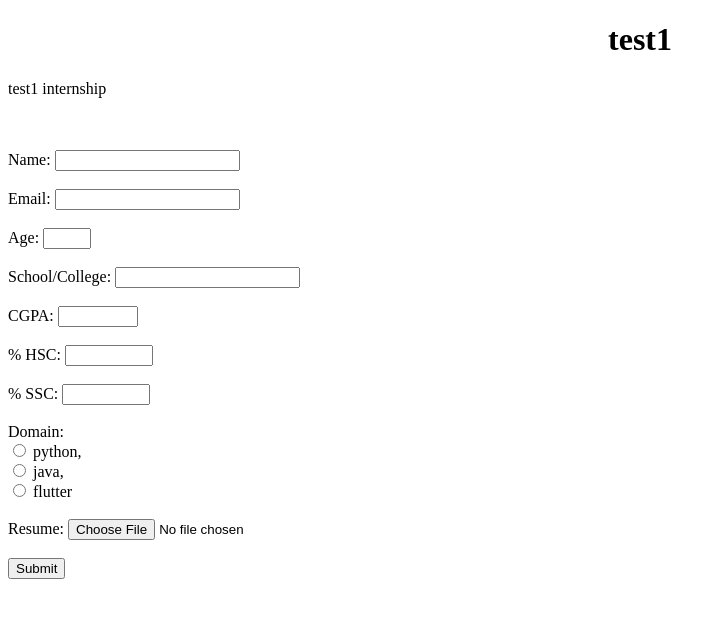
After one commit to vrajbhatt27/TraineeManagementSystem, a Django app: page /tms/forms/220220131170029852983/ in a window 1280 px wide. The commit adds this page. Shown: the top 618 px of the page, without its empty margins (0-726 px from the left). Run offline with Django 4.2, Linux system fonts and the light colour scheme; data comes from the database, SQL or seed files in the repository; both versions use the stored data as it was after the commit.

Commit message:
Dynamic Form generation is done. Form submit left

```diff
--- a/mainApp/code/newForm.py
+++ b/mainApp/code/newForm.py
@@ -2,7 +2,7 @@ from datetime import datetime
 
 from ..models import Form
 
-def setNewForm(user, description, domains):
+def setBaseForm(user, description, domains):
     res = False
     userId = user.id
     fid = None
--- /dev/null
+++ b/mainApp/code/tform_utils.py
@@ -0,0 +1,16 @@
+from ..models import Form
+
+def getDataForTform(fid):
+    try:
+        form = Form.objects.get(fid=fid)
+        domain_lst = form.domains.split('\r\n')
+        data = {
+            'description': form.description,
+            'domains': domain_lst,
+            'company': form.uid,
+        }
+    except:
+        print("!!!!!!!!!!!!!!---Form Doesn't exist")
+        data = {}
+
+    return data
--- a/mainApp/templates/mainApp/error.html
+++ b/mainApp/templates/mainApp/error.html
@@ -7,6 +7,6 @@
     <title>Error</title>
 </head>
 <body>
-    <h1>Something Went Wrong !!!</h1>
+    <h1>{{msg}}</h1>
 </body>
 </html>
--- /dev/null
+++ b/mainApp/templates/mainApp/tform.html
@@ -0,0 +1,65 @@
+<!DOCTYPE html>
+<html lang="en">
+
+<head>
+    <meta charset="UTF-8" />
+    <meta http-equiv="X-UA-Compatible" content="IE=edge" />
+    <meta name="viewport" content="width=device-width, initial-scale=1.0" />
+    <title>T-Form</title>
+</head>
+
+<body>
+    <center>
+        <h1>{{ data.company }}</h1>
+    </center>
+    <p>{{ data.description }}</p>
+    <br />
+    <br />
+    <form action="" method="post">
+        {% csrf_token %}
+        <label for="name">Name: </label>
+        <input type="text" name="name" id="name" />
+        <br /><br />
+
+        <label for="email">Email: </label>
+        <input type="email" name="email" id="email" />
+        <br /><br />
+
+        <label for="age">Age: </label>
+        <input type="number" name="age" id="age" min="2" max="3" />
+        <br /><br />
+
+        <label for="college">School/College: </label>
+        <input type="text" name="college" id="college" />
+        <br /><br />
+
+        <label for="cgpa">CGPA: </label>
+        <input type="number" name="cgpa" id="cgpa" min="1" max="10" step=".01" />
+        <br /><br />
+
+        <label for="hsc">% HSC: </label>
+        <input type="number" name="hsc" id="hsc" min="1" max="100" step=".01" />
+        <br /><br />
+
+        <label for="ssc">% SSC: </label>
+        <input type="number" name="ssc" id="ssc" min="1" max="100" step=".01" />
+        <br /><br />
+
+        <label for="domain">Domain: </label><br>
+
+        {% for domain in data.domains %}
+        <input type="radio" name={{ domain }} id={{ domain }} value={{domain}} />
+        <label for={{domain}}>{{domain}}</label>
+        <br>
+        {% endfor %}
+
+        <br>
+        <label for="resume">Resume: </label>
+        <input type="file" name="resume" id="resume">
+        <br><br>
+
+        <input type="submit" value="Submit">
+    </form>
+</body>
+
+</html>
--- a/mainApp/urls.py
+++ b/mainApp/urls.py
@@ -4,4 +4,5 @@ from . import views
 
 urlpatterns = [
     path('', views.home, name="home"),
+    path('forms/<fid>/', views.tforms, name="tform"),
 ]
--- a/mainApp/views.py
+++ b/mainApp/views.py
@@ -3,7 +3,7 @@ from django.shortcuts import render, redirect
 from django.contrib.auth.models import User
 from django.contrib.auth.decorators import login_required
 from .models import Form
-from .code import newForm
+from .code import newForm, tform_utils
 
 
 @login_required(login_url='login')
@@ -14,11 +14,11 @@ def home(request):
         if request.POST["newForm"] == "True":
             description = request.POST.get('description')
             domains = request.POST.get('domains')
-            res = newForm.setNewForm(request.user, description, domains)
+            res = newForm.setBaseForm(request.user, description, domains)
             if res:
                 return redirect('home')
             else:
-                return redirect('mainApp/error.html')
+                return redirect('mainApp/error.html', {'msg': 'Something Went Wrong !!!'})
 
     formList = Form.objects.filter(uid=request.user)
     mylist = []
@@ -30,3 +30,13 @@ def home(request):
             'form_status': form.form_status,
         })
     return render(request, 'mainApp/home.html', {'forms': mylist})
+
+
+def tforms(request, fid):
+    if request.method == "GET":
+        data = tform_utils.getDataForTform(fid)
+        if(len(data) == 0):
+            return render(request,'mainApp/error.html', {'msg': 'Form Does not Exist'})
+
+        params = {'data': data}
+        return render(request, 'mainApp/tform.html', params)
```
Also changed, not shown: db.sqlite3.
